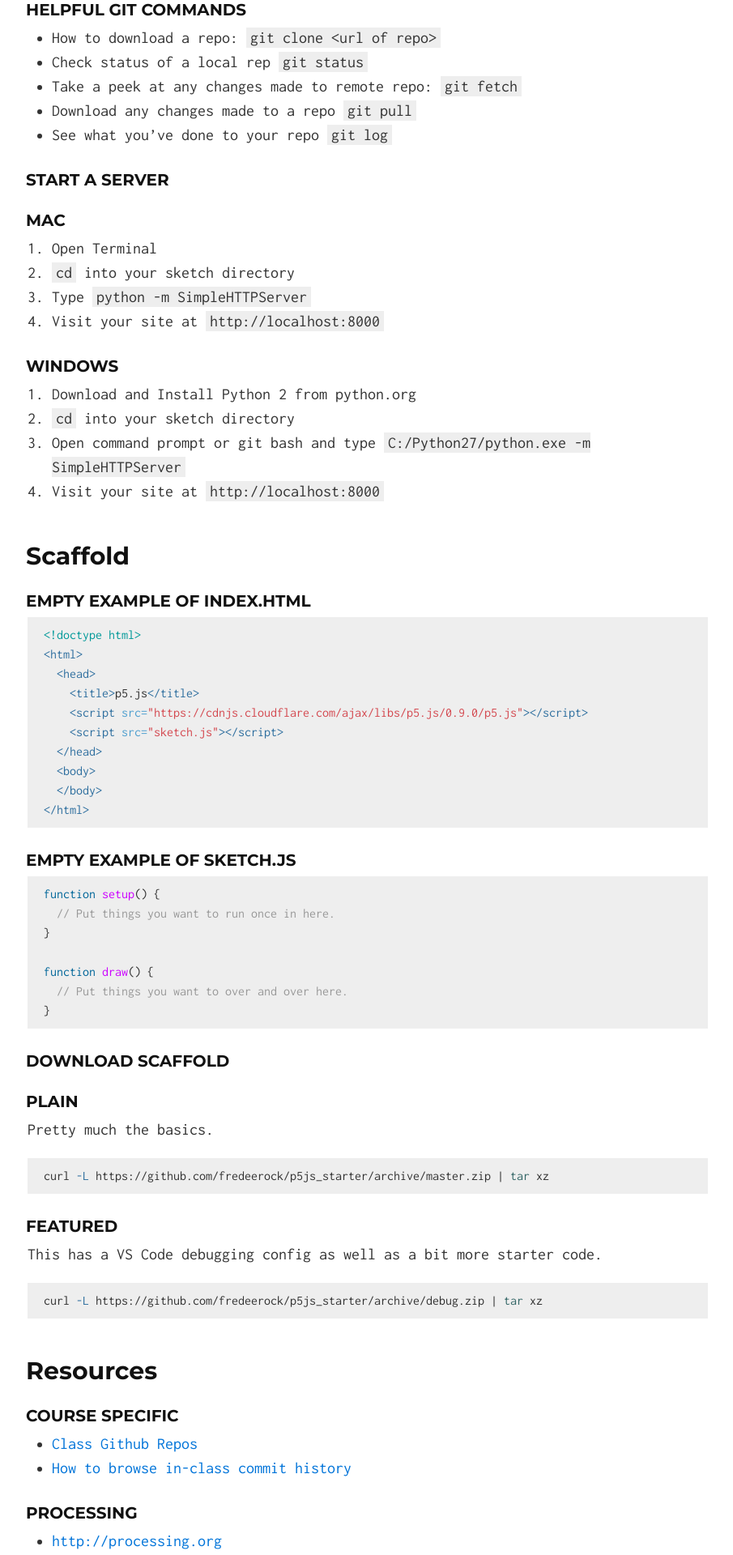
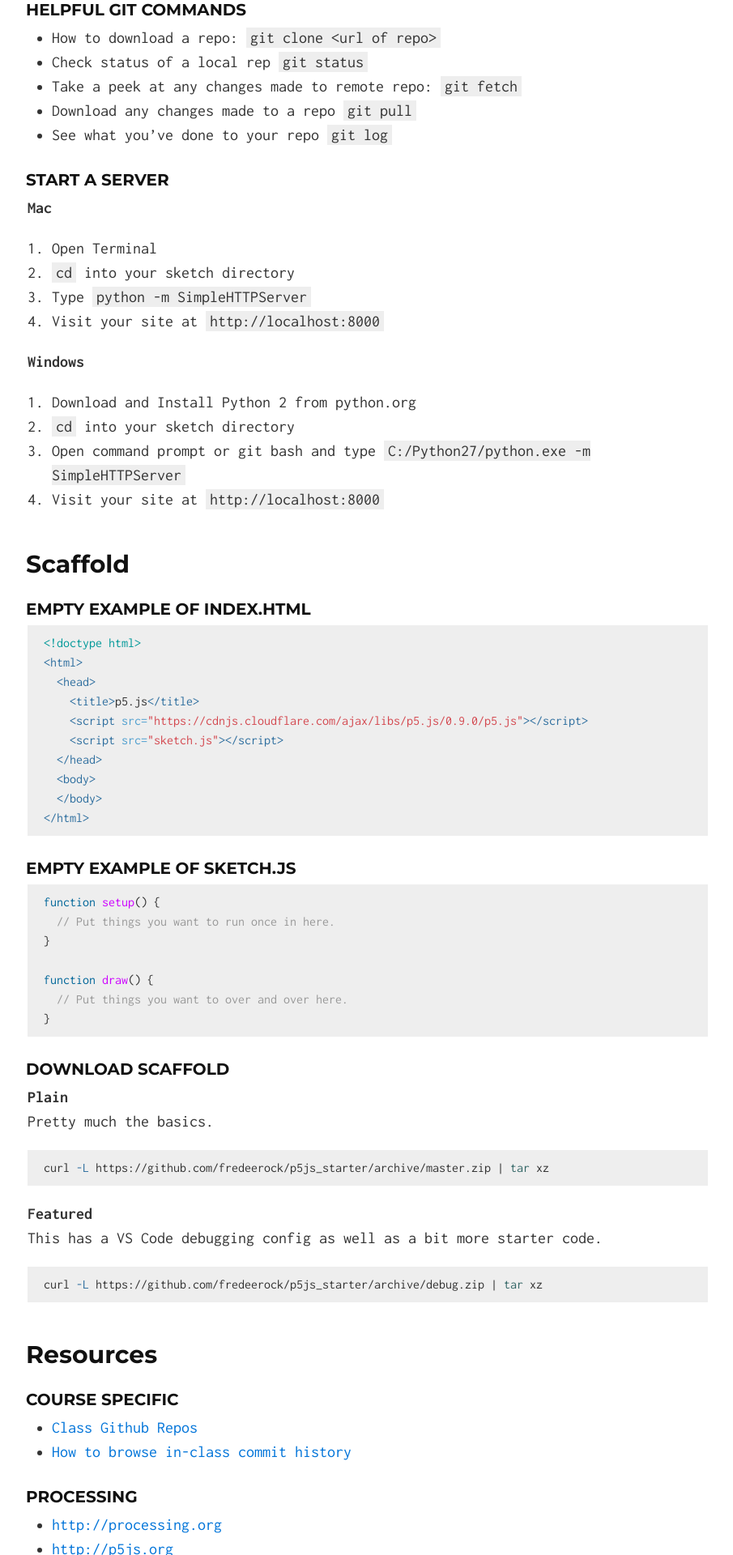
Before and after one commit to lsudigitalart/lsudigitalart.github.io, a Jekyll site: the page built from 2210/index.md, in a window 1280 px wide. Shown: the part 4062-5982 px from the top of the page at 81% size, without its empty margins (186-1091 px from the left). Built offline with Jekyll 4.4.1, drawn with Linux system fonts in a browser that asks for light colours; our own code applies the rules of GitHub Pages for plain Markdown files.

````diff
--- a/2210/index.md
+++ b/2210/index.md
@@ -97,13 +97,13 @@ Video coming soon.
 
 ### Start a server
 
-#### Mac
+**Mac**
 1. Open Terminal
 1. `cd` into your sketch directory
 1. Type `python -m SimpleHTTPServer`
 1. Visit your site at `http://localhost:8000`
 
-#### Windows
+**Windows**
 1. Download and Install Python 2 from python.org
 1. `cd` into your sketch directory
 1. Open command prompt or git bash and type `C:/Python27/python.exe -m SimpleHTTPServer`
@@ -140,13 +140,13 @@ function draw() {
 
 ### Download Scaffold
 
-#### Plain
+**Plain**
 Pretty much the basics.
 ```bash
 curl -L https://github.com/fredeerock/p5js_starter/archive/master.zip | tar xz
 ```
 
-#### Featured
+**Featured**
 This has a VS Code debugging config as well as a bit more starter code.
 ```bash
 curl -L https://github.com/fredeerock/p5js_starter/archive/debug.zip | tar xz
````
